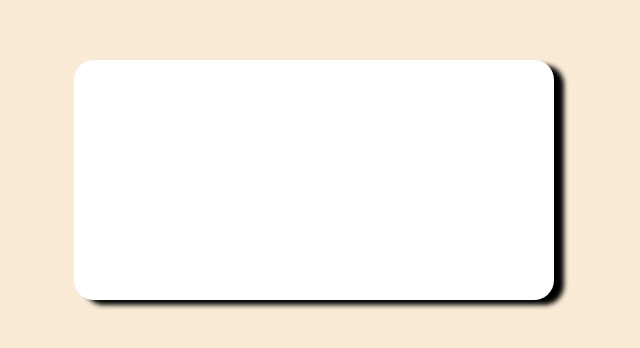
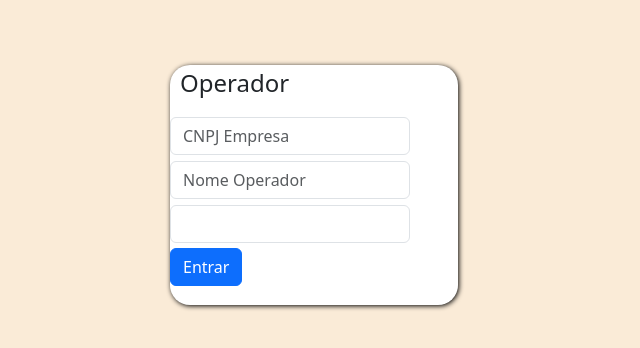
Before and after one commit to GabrielSKlauck/Contabilidade-Angular, an Angular app in the folder Front/: page / in a window 1280 px wide. Shown: the part 220-568 px from the top of the page, without its empty margins (326-966 px from the left). Built offline with nearby package versions, Linux system fonts and the light colour scheme.

Commit message:
Inclusao de inputs

```diff
--- a/Front/src/app/pages/login/login.component.css
+++ b/Front/src/app/pages/login/login.component.css
@@ -1,7 +1,27 @@
 #bigger-content{
     background-color: white;
-    width: 30rem;
+    width: 18rem;
     height: 15rem;
     border-radius: 20px;
-   box-shadow: 10px 5px 5px black;
+    box-shadow: 1px 1px 5px black;
 }
+p{
+    margin-top: 10px;
+    margin-left: 10px;
+    font-size: x-large;
+}
+form{
+    width: 100%;
+    height: 10rem;
+    display: block;
+    align-items: center;
+    justify-content: center;
+}
+input{
+    margin-top: 6px;
+    width: 15rem;
+}
+button{
+    margin-top: 5px;
+
+}
--- a/Front/src/app/pages/login/login.component.html
+++ b/Front/src/app/pages/login/login.component.html
@@ -1,5 +1,9 @@
 <div id="bigger-content">
+    <p>Operador</p>
     <form action="">
-
+        <input type="text" class="form-control" placeholder="CNPJ Empresa">
+        <input type="text" class="form-control" placeholder="Nome Operador">
+        <input type="password" class="form-control">
+        <button class="btn btn-primary">Entrar</button>
     </form>
 </div>
```
